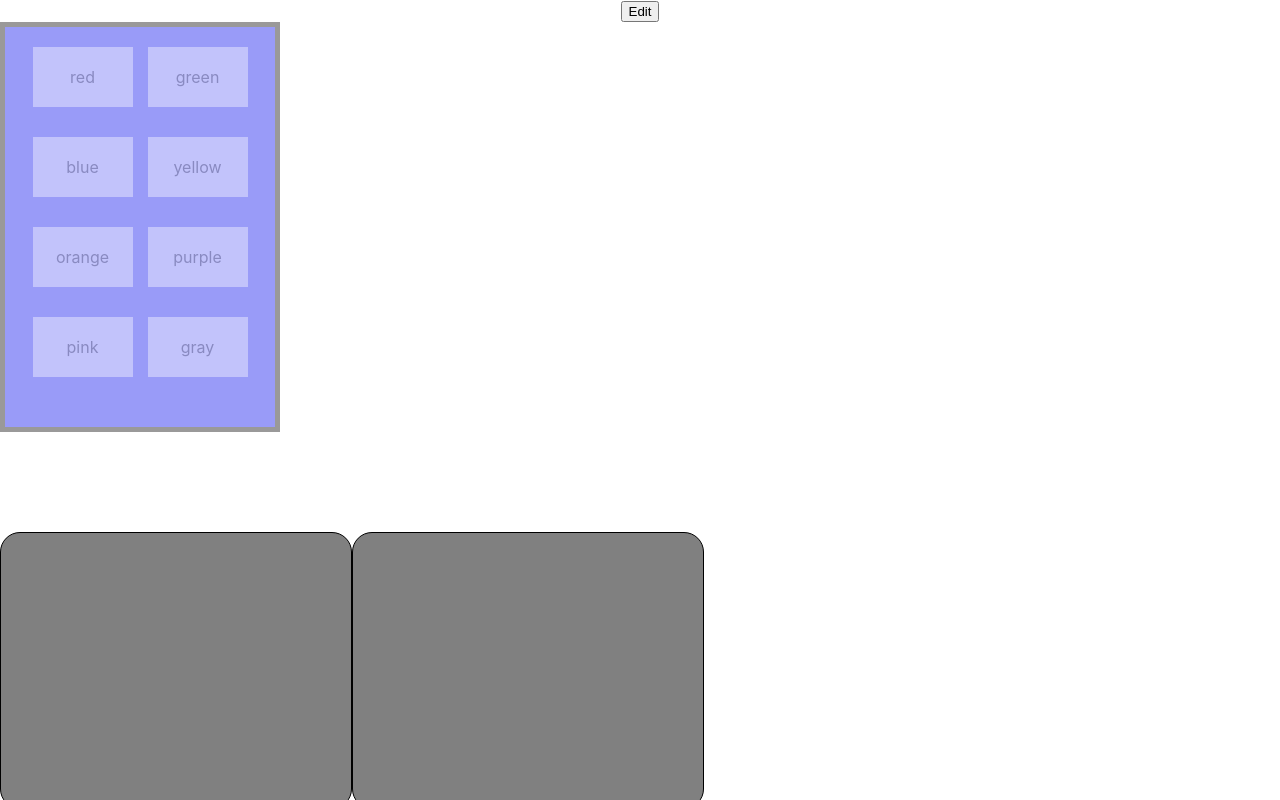
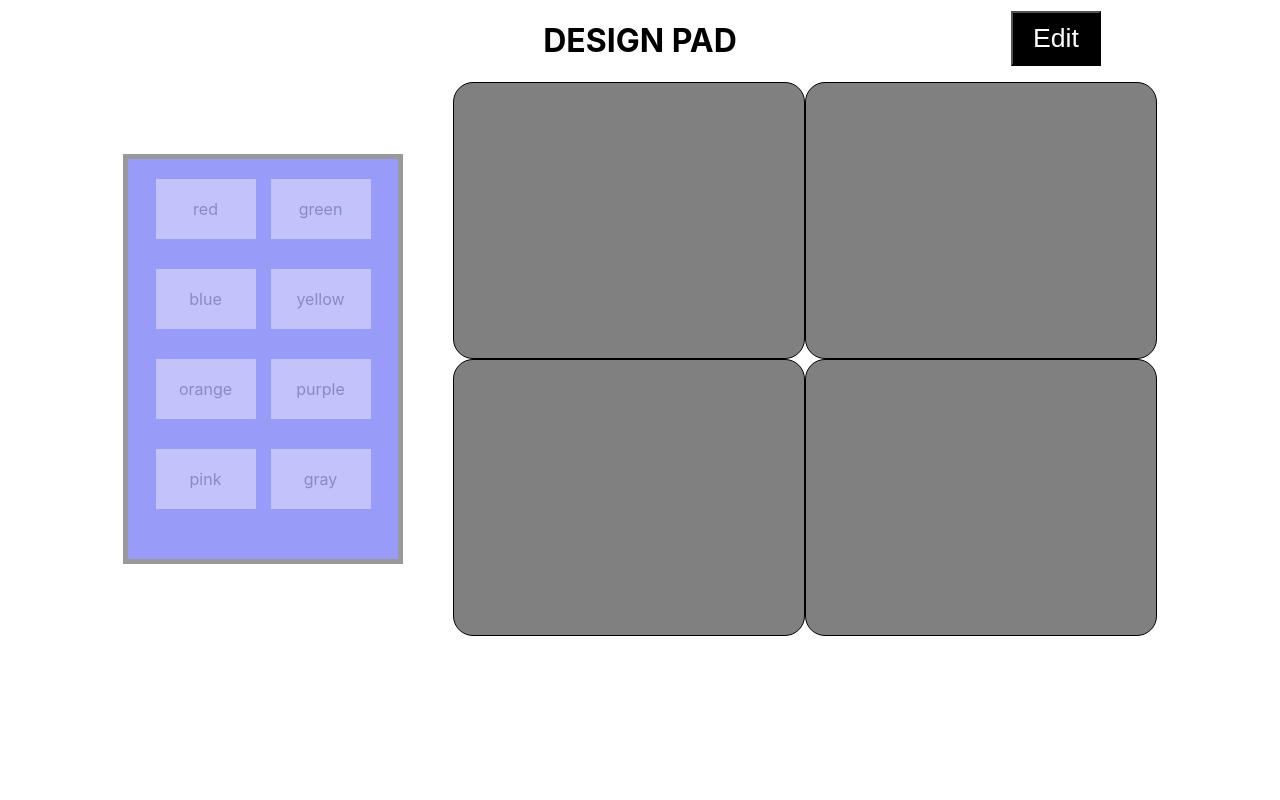
Before and after one commit to 464squad/design-pad, a React (Create React App) app: page / in a window 1280 px wide. Shown: the top 800 px of the page. Built offline with nearby package versions, Linux system fonts and the light colour scheme.

Commit message:
style/refactor: Completed design container style

```diff
--- a/src/App.js
+++ b/src/App.js
@@ -1,13 +1,11 @@
 import React from "react";
 import "./App.css";
-import DesignBoard from "./components/DesignBoard";
-import PadInput from "./components/PadInput";
 import DesignContainer from "./components/DesignContainer";
 
 function App() {
   return (
     <div className="App">
-      <DesignContainer/>
+      <DesignContainer />
     </div>
   );
 }
--- a/src/components/DesignContainer.js
+++ b/src/components/DesignContainer.js
@@ -1,23 +1,38 @@
 import React from "react";
-import  "../css/DesignContainer.css";
+import "../css/DesignContainer.css";
 import PadInput from "./PadInput";
 import DesignBoard from "./DesignBoard";
+
 export default class DesignContainer extends React.Component {
-    state={
-        edit:false
-    }
-    handleClick = () =>{
-        this.setState( (props)=>({
-            edit:!props.edit
-        }))
-    }
+  state = {
+    edit: false
+  };
+
+  handleClick = () => {
+    this.setState(props => ({
+      edit: !props.edit
+    }));
+  };
+
   render() {
+    const edit = this.state.edit;
 
     return (
       <div>
-         <button onClick={this.handleClick}> Edit</button>
-            <PadInput edit={this.state.edit}/>
-            <DesignBoard/>
+        <div className="top-container">
+          <h1>DESIGN PAD</h1>
+          <button
+            className="edit-btn"
+            onClick={this.handleClick}
+            style={{ backgroundColor: edit ? "red" : "black" }}
+          >
+            Edit
+          </button>
+        </div>
+        <div className="main-container">
+          <PadInput edit={edit} />
+          <DesignBoard />
+        </div>
       </div>
     );
   }
--- a/src/components/DesignPad.js
+++ b/src/components/DesignPad.js
@@ -1,5 +1,5 @@
 import React from "react";
-import "./DesignPad.css";
+import "../css/DesignPad.css";
 
 class DesignPad extends React.Component {
   state = {
--- a/src/components/Input.js
+++ b/src/components/Input.js
@@ -11,6 +11,10 @@ export default function Input(props) {
       className={styles.Input}
       draggable={props.edit}
       onDragStart={handleOnDragStart}
+      style={{
+        backgroundColor: props.edit ? "white" : "#c2c3fb",
+        color: props.edit ? "gray" : "#898ac1"
+      }}
     >
       {props.color}
     </div>
--- a/src/components/PadInput.js
+++ b/src/components/PadInput.js
@@ -2,19 +2,23 @@ import React from "react";
 import styles from "../css/PadInput.module.css";
 import Input from "./Input";
 
-export default class PadInput extends React.Component {
-  render() {
-    return (
-      <div className={styles.PadInput}>
-        <Input edit={this.props.edit} color="red" />
-        <Input edit={this.props.edit} color="green" />
-        <Input edit={this.props.edit} color="blue" />
-        <Input edit={this.props.edit} color="yellow" />
-        <Input edit={this.props.edit} color="orange" />
-        <Input edit={this.props.edit} color="purple" />
-        <Input edit={this.props.edit} color="pink" />
-        <Input edit={this.props.edit} color="gray" />
-      </div>
-    );
-  }
+export default function PadInput(props) {
+  return (
+    <div
+      className={styles.PadInput}
+      style={{
+        border: props.edit ? "thick solid #100f0f" : "thick solid #9a9999",
+        backgroundColor: props.edit ? "#002bf5" : "#999bf8"
+      }}
+    >
+      <Input edit={props.edit} color="red" />
+      <Input edit={props.edit} color="green" />
+      <Input edit={props.edit} color="blue" />
+      <Input edit={props.edit} color="yellow" />
+      <Input edit={props.edit} color="orange" />
+      <Input edit={props.edit} color="purple" />
+      <Input edit={props.edit} color="pink" />
+      <Input edit={props.edit} color="gray" />
+    </div>
+  );
 }
--- a/src/css/DesignContainer.css
+++ b/src/css/DesignContainer.css
@@ -0,0 +1,20 @@
+.top-container {
+  position: relative;
+}
+
+.edit-btn {
+  position: absolute;
+  top: -10px;
+  right: 14%;
+  color: white;
+  font-size: 20pt;
+  padding: 10px 20px;
+  outline: none;
+}
+
+.main-container {
+  display: flex;
+  justify-content: center;
+  align-items: center;
+  margin-top: 20px;
+}
--- a/src/components/DesignPad.css
+++ b/src/css/DesignPad.css
@@ -4,8 +4,7 @@
   justify-content: space-around;
   background-color: transparent;
   width: 704px;
-  padding: 0px;
-  margin-top: 100px;
+  margin-left: 50px;
 }
 
 .pad {
--- a/src/css/Input.module.css
+++ b/src/css/Input.module.css
@@ -2,8 +2,6 @@
   display: flex;
   justify-content: center;
   align-items: center;
-  color: #898ac1;
-  background-color: #c2c3fb;
   border: #8c8dca;
   width: 100px;
   height: 60px;
--- a/src/css/PadInput.module.css
+++ b/src/css/PadInput.module.css
@@ -2,8 +2,6 @@
   display: flex;
   flex-wrap: wrap;
   justify-content: space-around;
-  border: thick solid #9a9999;
-  background-color: #999bf8;
   width: 230px;
   padding: 20px;
 }
```
Lines whose indentation alone changed are shown as unchanged.
